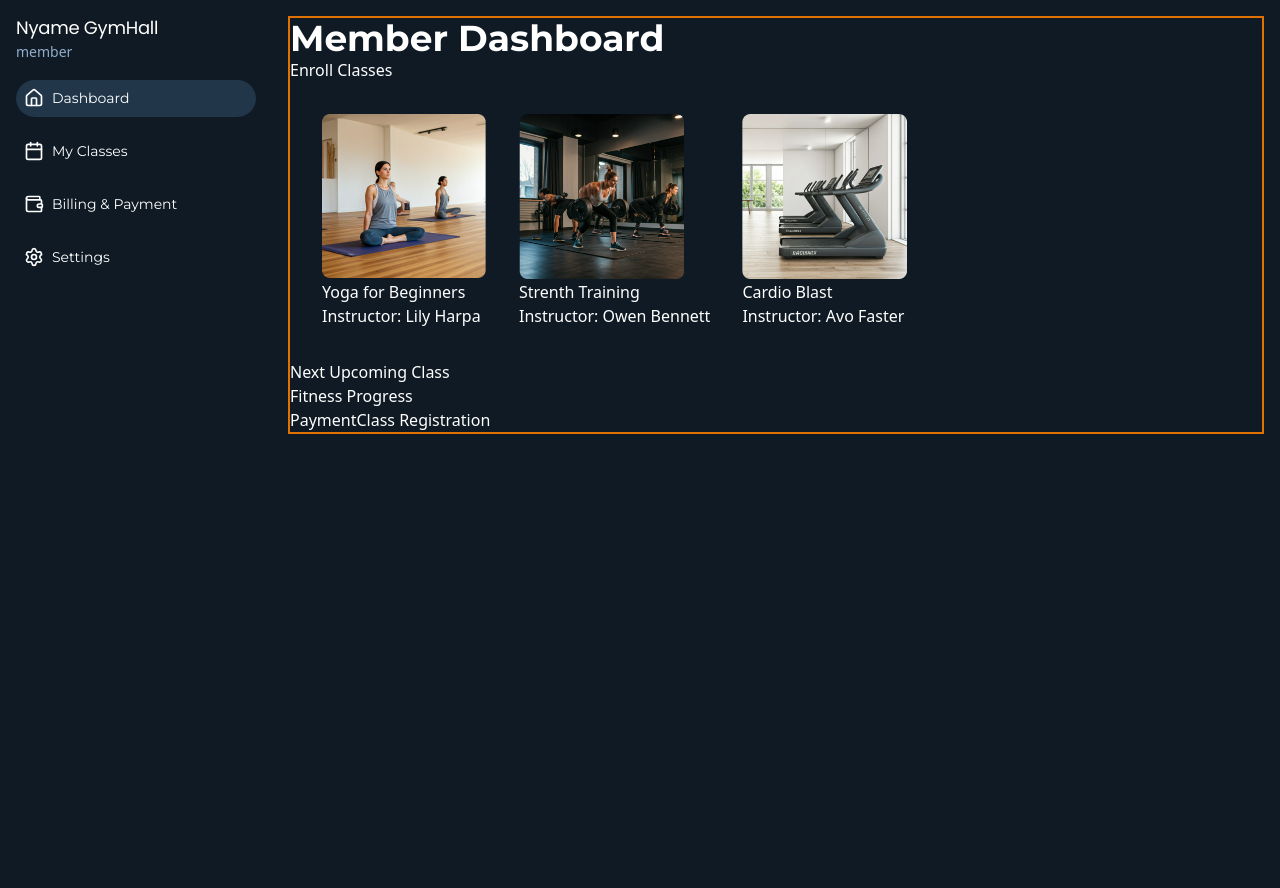
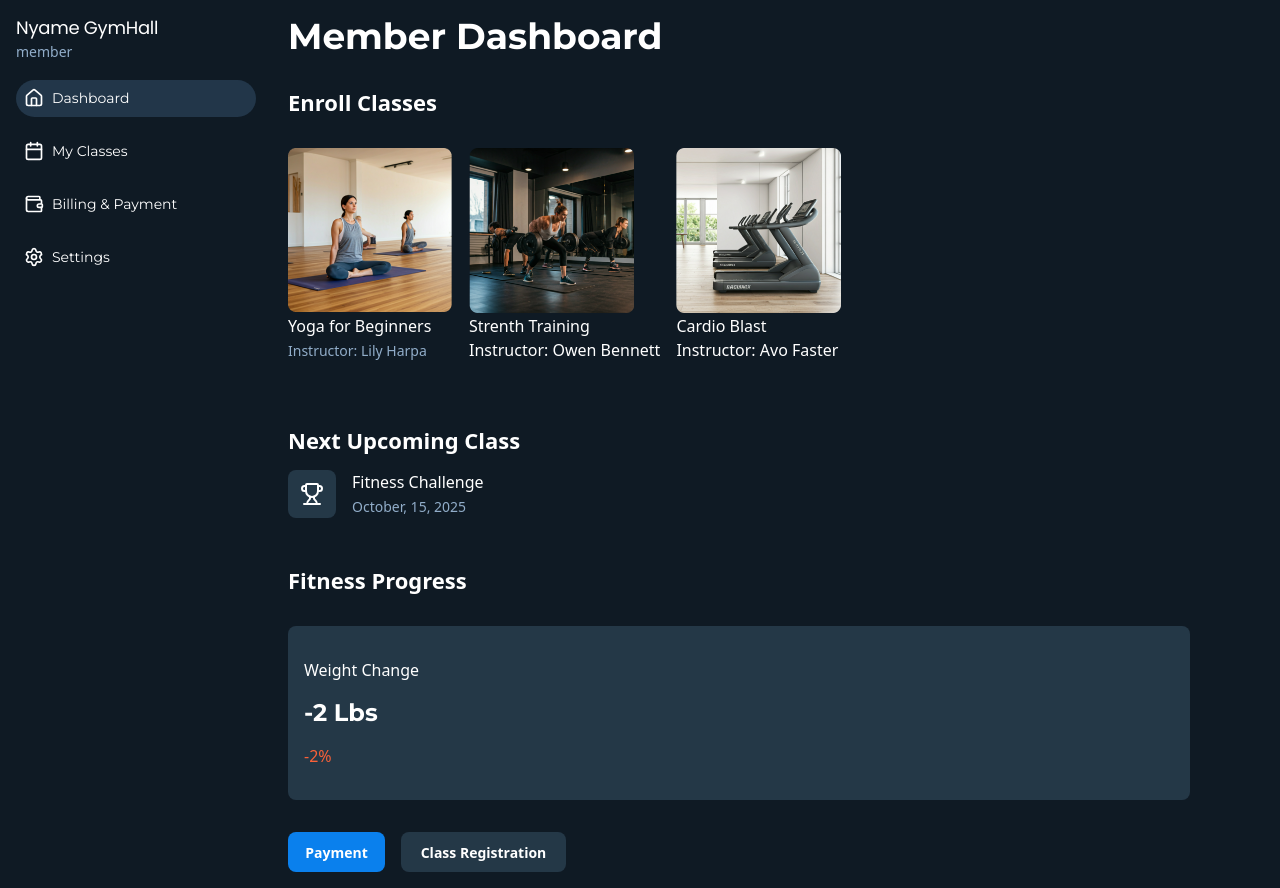
Before and after one commit to mafindijr/Gym-Management-System, a React (Vite) app: page /member in a window 1280 px wide. Before the commit the page ends 800 px from the top, so only its background shows below. Built offline with nearby package versions, Linux system fonts and the light colour scheme.

Commit message:
done with the members dashboard

```diff
--- a/src/pages/student-dashboard.jsx
+++ b/src/pages/student-dashboard.jsx
@@ -1,27 +1,27 @@
-
+import { LucideTrophy } from "lucide-react";
 
 
 export default function StudentDashboard() {
   return (
     <div className="w-full">
 
-      <main className='flex flex-col border-2 border-amber-600'>
+      <main className='flex flex-col gap-8'>
         <div>
           <h1 className='text-[36px] leading-[40px] font-bold font-montserrat'>Member Dashboard</h1>
         </div>
         <div>
           <div>
-            <h4>Enroll Classes</h4>
+            <h4 className="text-[22px] leading-[28px] font-bold">Enroll Classes</h4>
           </div>
-          <div className="inline-flex gap-8 p-8">
+          <div className="inline-flex gap-4 my-8">
 
               <div>
                 <div className="w-[165px] h-[166px]">
                     <img src="/src/assets/images/yogaimage.png" alt="yoga image" loading="lazy" />
                 </div>
                 <div>
-                    <p>Yoga for Beginners</p>
-                    <span>Instructor: Lily Harpa</span>
+                    <p className="text-[16px] leading-[24px] font-medium">Yoga for Beginners</p>
+                    <span className="text-[14px] leading-[21px] text-adminsmtext">Instructor: Lily Harpa</span>
                 </div>
               </div>
 
@@ -51,27 +51,42 @@ export default function StudentDashboard() {
         </div>
         <div>
           <div>
-            <h4>Next Upcoming Class</h4>
+            <h4 className="text-[22px] leading-[28px] font-bold">Next Upcoming Class</h4>
           </div>
 
           <div>
-              <div>
-                <div></div>
-                <div></div>
+              <div className="inline-flex gap-4 py-4">
+                <div className="w-[48px] h-[48px] flex items-center justify-center bg-[#243847] rounded-[8px]">
+                  <LucideTrophy />
+                </div>
+                <div>
+                  <p className="text-[16px] leading-[24px] font-medium">Fitness Challenge</p>
+                  <span className="text-[14px] leading-[21px] text-adminsmtext">October, 15, 2025</span>
+                </div>
               </div>
           </div>
         </div>
 
         <div>
           <div>
-            <h4>Fitness Progress</h4>
+            <h4 className="text-[22px] leading-[28px] font-bold">Fitness Progress</h4>
           </div>
-        <div>
 
-         </div>
-          <div>
-            <button>Payment</button>
-            <button>Class Registration</button>
+         <div className="w-[902px] h-[174px] flex flex-col gap-4 rounded-[8px] bg-[#243847] my-8 px-4 py-8">
+            <div>
+              <p className="text-[16px] leading-[24px] font-medium">Weight Change</p>
+            </div>
+            <div>
+              <h1 className="text-[24px] leading-[30px] font-bold font-montserrat">-2 Lbs</h1>
+            </div>
+            <div>
+              <p className="text-[16px] leading-[24px] text-[#fa6138] font-medium">-2%</p>
+            </div>
+          </div>
+
+        <div className="flex gap-4">
+            <button className="bg-btnprimary cursor-pointer w-[97px] h-[40px] rounded-[8px] text-center text-[14px] leading-[21px] font-bold">Payment</button>
+            <button className="bg-[#243847] cursor-pointer w-[165px] h-[40px] text-[14px] leading-[21px] font-bold text-center rounded-[8px] ">Class Registration</button>
           </div>
         </div>
 
```
